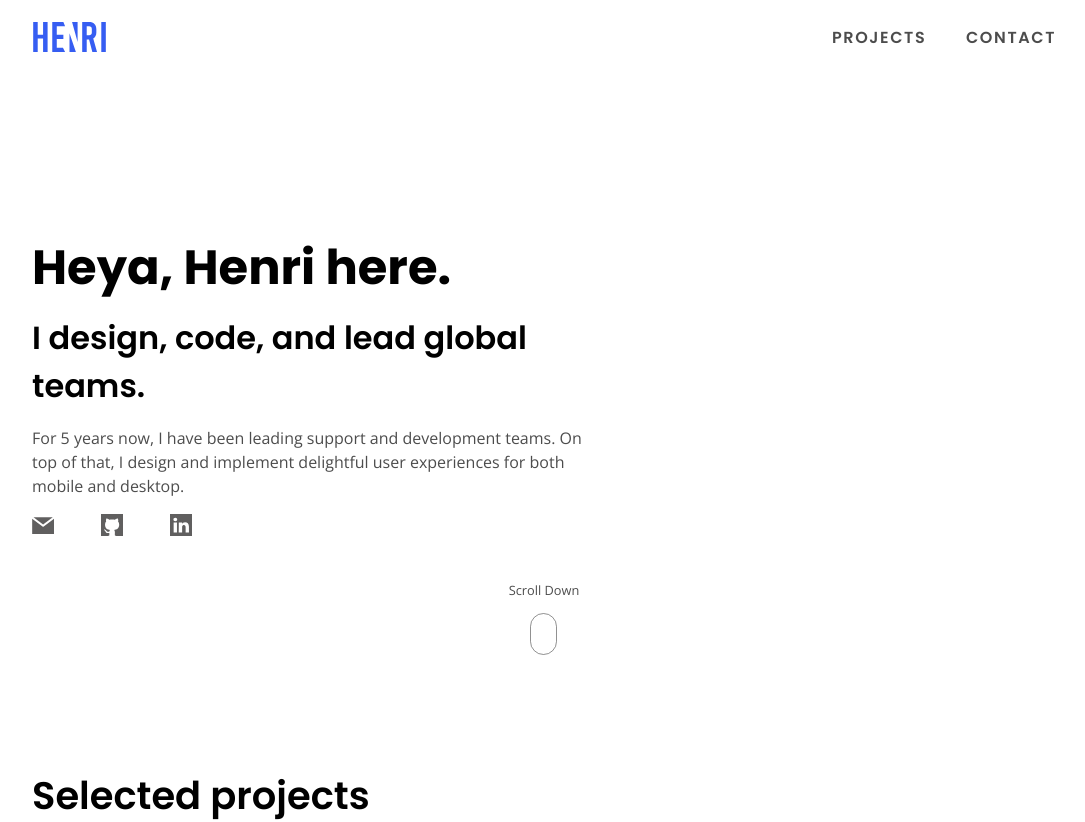
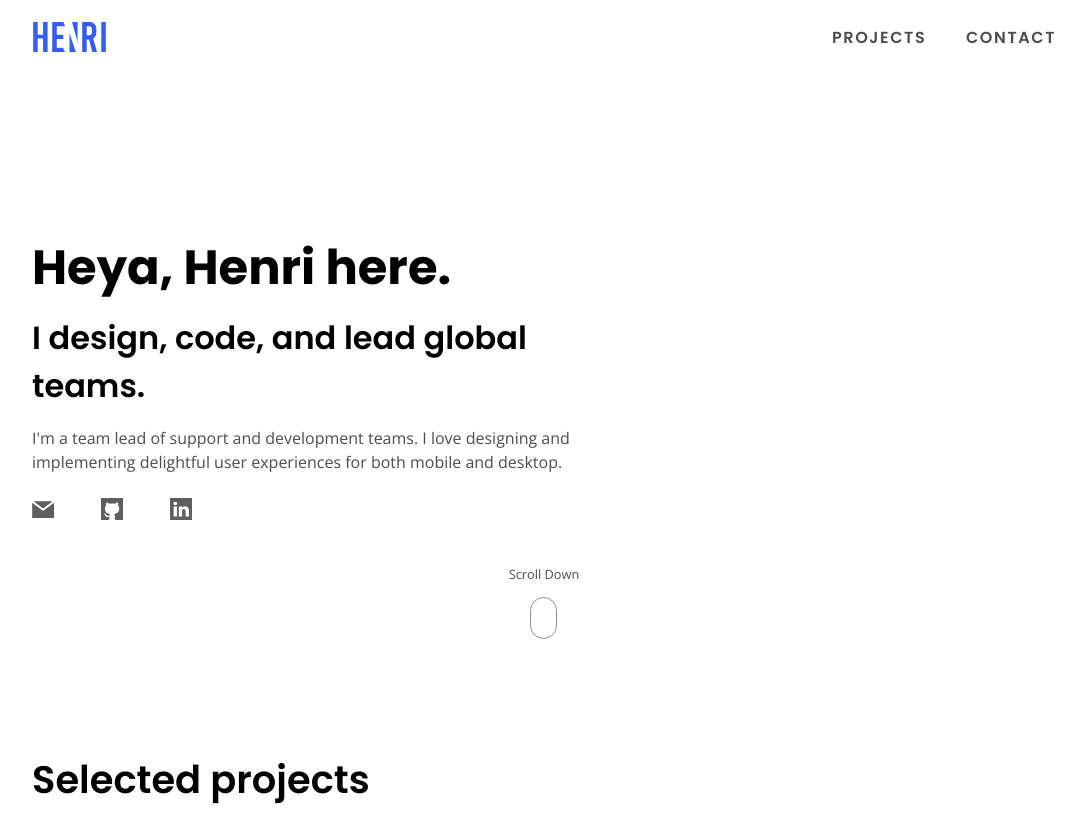
Before and after one commit to syciphj/hs-portfolio, a SvelteKit app: page / in a window 1280 px wide. Shown: the top 822 px of the page, without its empty margins (96-1181 px from the left). Built offline with nearby package versions, Linux system fonts and the light colour scheme; no server answers.

Commit message:
edit for hero template

```diff
--- a/src/lib/common/Hero.svelte
+++ b/src/lib/common/Hero.svelte
@@ -5,8 +5,8 @@
 <section class="hero">
   <h1>Heya, Henri here.</h1>
   <h2>I design, code, and lead global teams. </h2>
-  <p>For 5 years now, I have been leading support and development teams. On top of that, I design and implement delightful user experiences for both mobile and desktop.</p>
-
+  <p>I'm a team lead of support and development teams.
+    I love designing and implementing delightful user experiences for both mobile and desktop.</p>
   <div class="socials-container">
     <Socials/>
   </div>
@@ -44,6 +44,7 @@
   }
 
   .socials-container {
+    margin-top: 1.5em;
     width: 10em;
   }
 
--- a/src/routes/+layout.svelte
+++ b/src/routes/+layout.svelte
@@ -21,7 +21,6 @@
   .app {
     display: flex;
     flex-direction: column;
-    /* min-height: 100vh; */
     padding: 0 2rem;
   }
 
```
Also changed, not shown: 109 other files (tests, documents, lock files or other folders).
